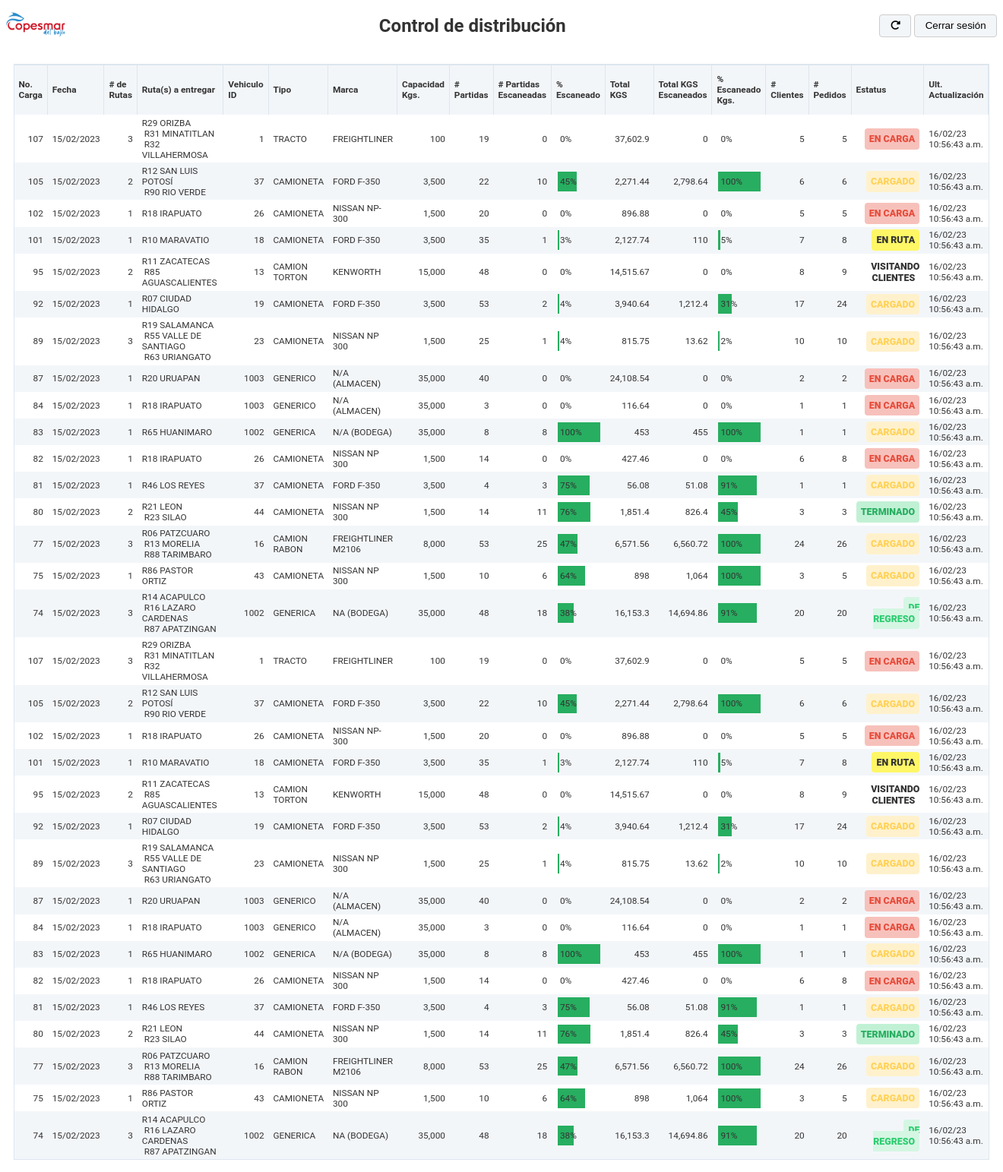
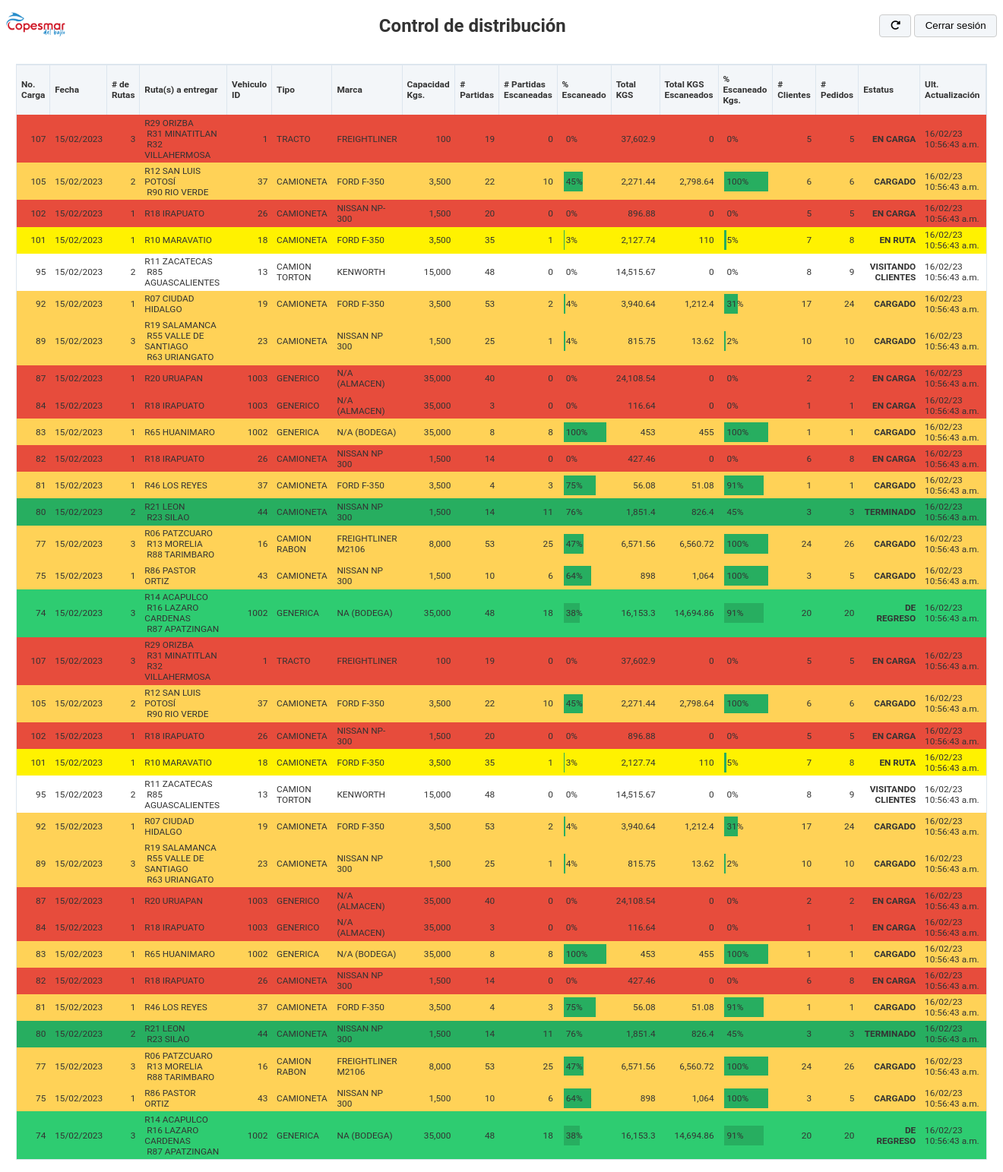
Before and after one commit to lauArciniega2797/proyectoJ, a PHP site: page / in a window 1320 px wide. Shown: the whole page at 76% size. Run offline with PHP 8.4, Linux system fonts and the light colour scheme; the visitor is signed in with stand-in values (Sample User, id 1); some libraries are stand-ins or nearby versions.

Commit message:
Tabla segundo diseño, corrección del formato de cantidad, implementación del logo empresarial y ajuste en colores

```diff
--- a/assets/css/styles.css
+++ b/assets/css/styles.css
@@ -194,10 +194,10 @@ body {
 #app_table table tbody tr {
     transition: background-color .2s
 }
-#app_table table tbody tr:nth-child(even) {
+#app_table table.minimal tbody tr:nth-child(even) {
     background-color: var(--gray_white);
 }
-#app_table table tbody tr:hover {
+#app_table table.minimal tbody tr:hover {
     background-color: #ebf0f5;
 }
 #app_table table tbody tr.is-orange:hover {
@@ -248,18 +248,18 @@ body {
 #app_table table tbody tr.active:hover {
     background-color:var(--blue);
 }
-#app_table .estatus_span {
+#app_table table.minimal .estatus_span {
     padding: 0.5em;
     border-radius: 4px;
     font-weight: bolder;
     font-size: 1.05em;
 }
-#app_table .estatus_span.is-text-red { background-color: #f7c1bb; }
-#app_table .estatus_span.is-text-yellow { background-color: #fff766; color:#333; }
-#app_table .estatus_span.is-text-green { background-color: #c1f1d5; }
-#app_table .estatus_span.is-text-green_light { background-color: #d5f6e3; }
-#app_table .estatus_span.is-text-orange { background-color: #fff1cc; }
-#app_table .estatus_span.is-text-white { color: #333; }
+#app_table table.minimal .estatus_span.is-text-red { background-color: #f7c1bb; }
+#app_table table.minimal .estatus_span.is-text-yellow { background-color: #fff766; color:#333; }
+#app_table table.minimal .estatus_span.is-text-green { background-color: #c1f1d5; }
+#app_table table.minimal .estatus_span.is-text-green_light { background-color: #d5f6e3; }
+#app_table table.minimal .estatus_span.is-text-orange { background-color: #fff1cc; }
+#app_table table.minimal .estatus_span.is-text-white { color: #333; }
 
 @keyframes spinner {
     0% {
--- a/index.php
+++ b/index.php
@@ -31,7 +31,8 @@ if(!isset($_SESSION['usuario'])) {
                 <button @click="closeSesion">Cerrar sesión</button>
             </div>
         </div>
-        <table cellspacing="0" class="minimal">
+        <!-- add class "minimal" to change table design -->
+        <table cellspacing="0" class="">
             <thead>
                 <th>No. Carga</th>
                 <th>Fecha</th>
```
